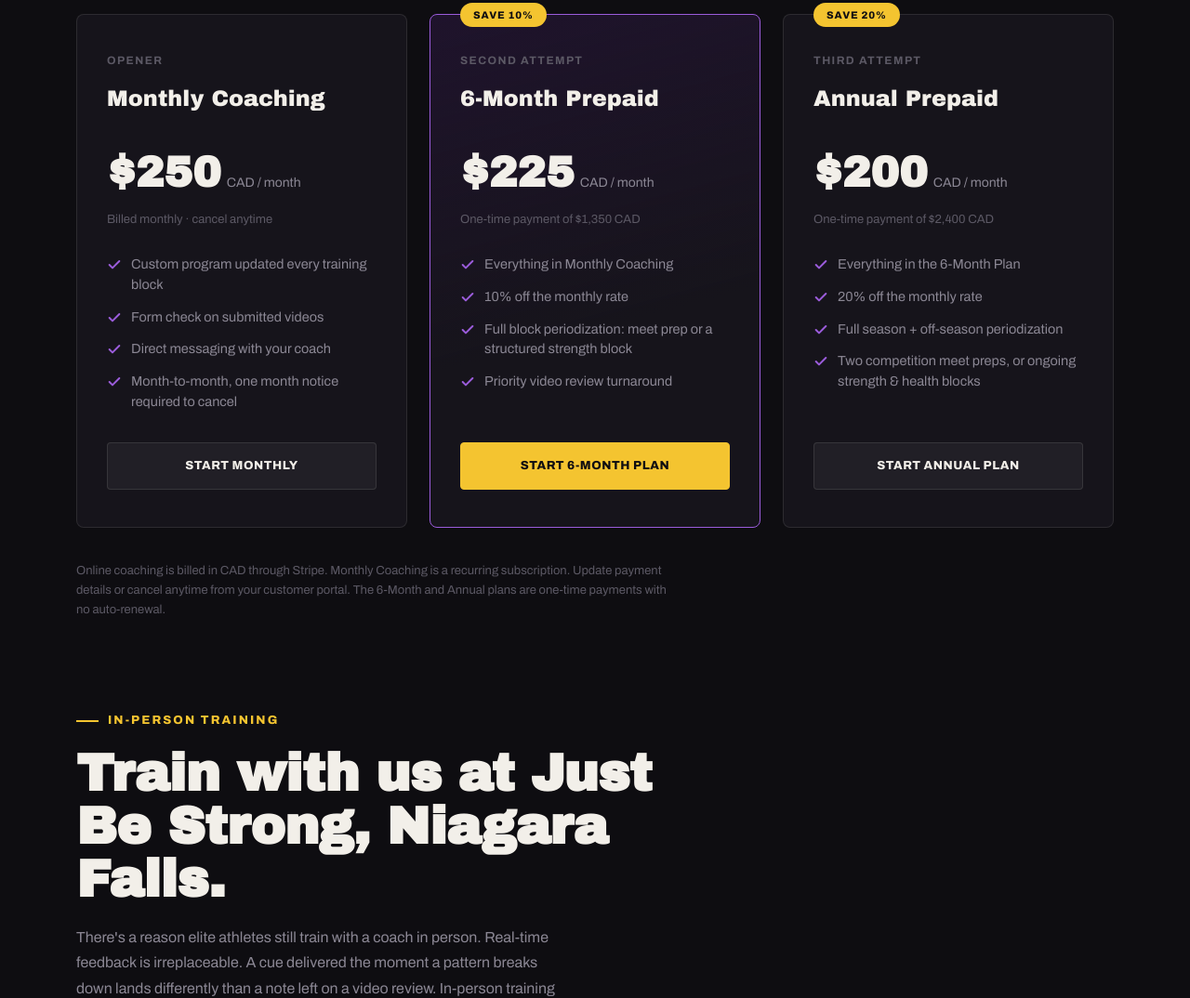
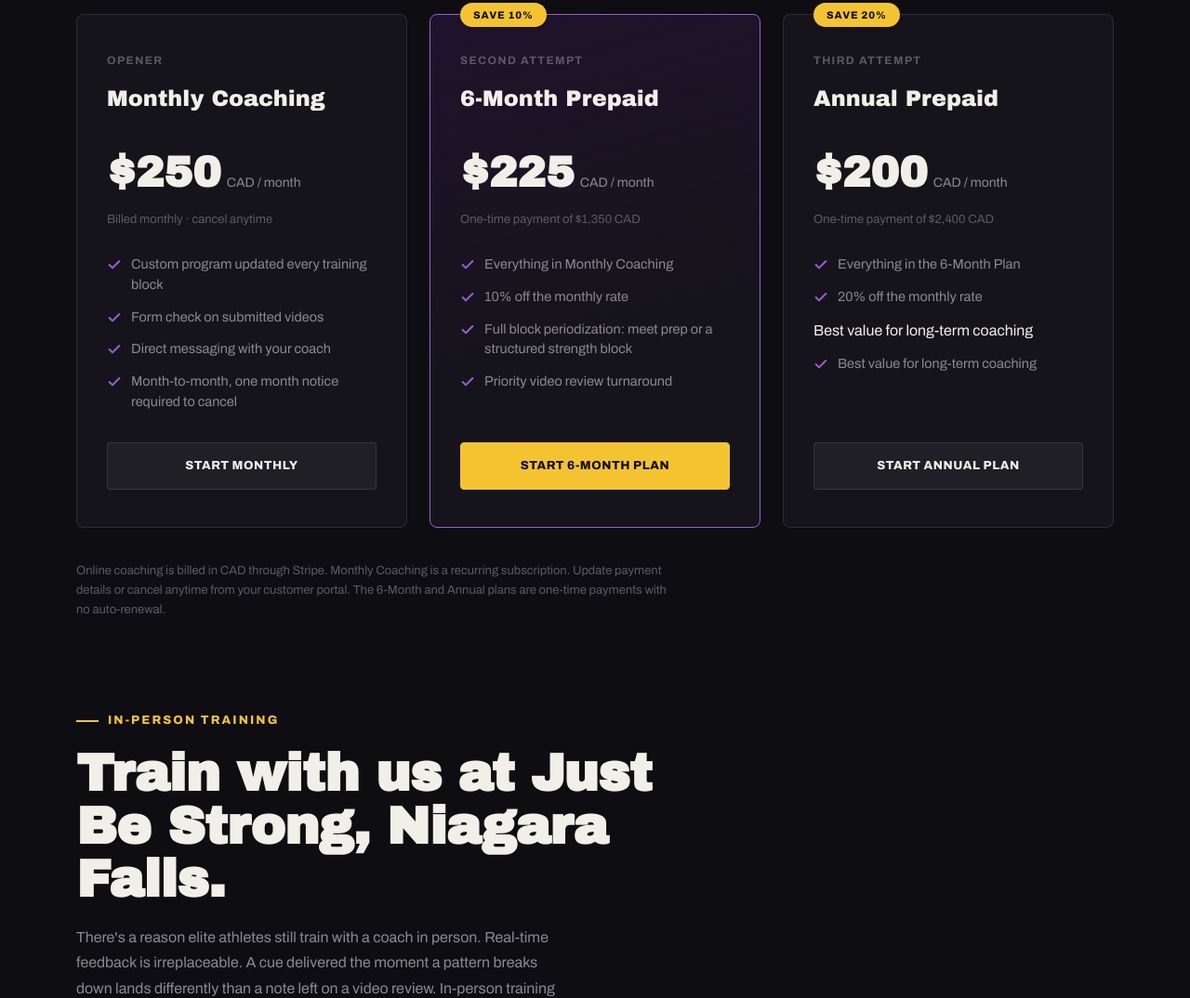
Before and after one commit to JZottl/team-zottl-website, a website: page index.html in a window 1280 px wide. Shown: the part 4723-5797 px from the top of the page at 93% size. Drawn offline with Linux system fonts and the light colour scheme.

Commit message:
Update index.html

```diff
--- a/index.html
+++ b/index.html
@@ -275,7 +275,7 @@
           <div class="plan-attempt">Third Attempt</div><div class="plan-name">Annual Prepaid</div>
           <div class="plan-price"><b>$200</b><span>CAD / month</span></div>
           <div class="plan-billed">One-time payment of $2,400 CAD</div>
-          <ul class="plan-features"><li>Everything in the 6-Month Plan</li><li>20% off the monthly rate</li><li>Full season + off-season periodization</li><li>Two competition meet preps, or ongoing strength & health blocks</li></ul>
+          <ul class="plan-features"><li>Everything in the 6-Month Plan</li><li>20% off the monthly rate</li>Best value for long-term coaching<li>Best value for long-term coaching</li></ul>
           <a href="#" class="plan-cta stripe-checkout" data-price="price_1TkXhGQYjgl9XRBvUfLOlUlu">Start Annual Plan</a>
         </div>
       </div>
```
